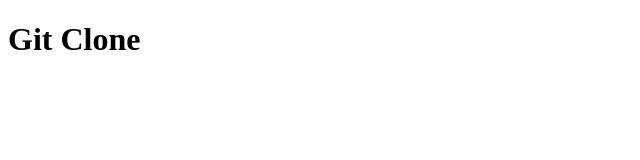
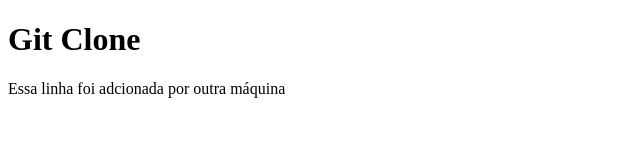
Before and after one commit to afsilvaluiz/aula_github, a plain HTML site: page index.html in a window 1280 px wide. Shown: the whole page, without its empty margins (0-640 px from the left). Drawn offline with Linux system fonts and the light colour scheme.

Commit message:
Update index.html
Add tag p

```diff
--- a/index.html
+++ b/index.html
@@ -7,5 +7,6 @@
 </head>
 <body>
   <h1>Git Clone</h1>
+  <p> Essa linha foi adcionada por outra máquina</p>
 </body>
 </html>
```
